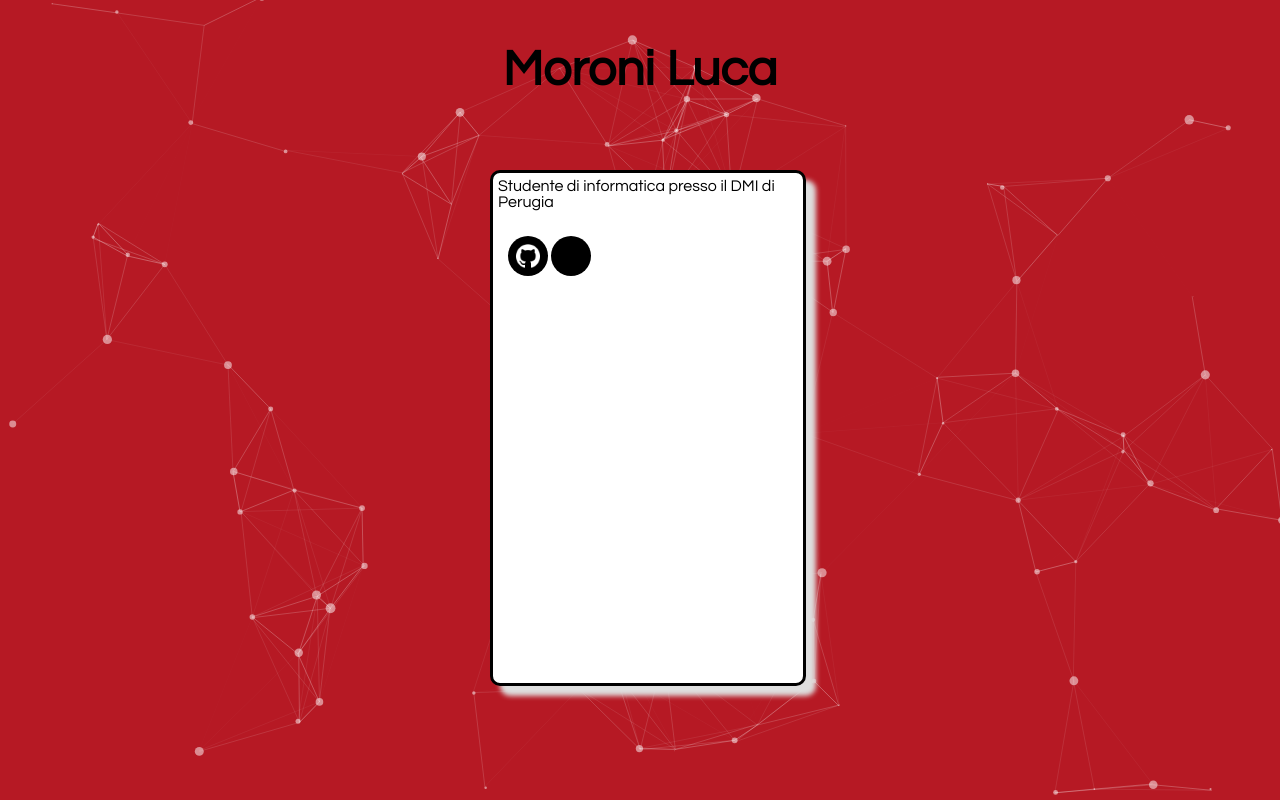
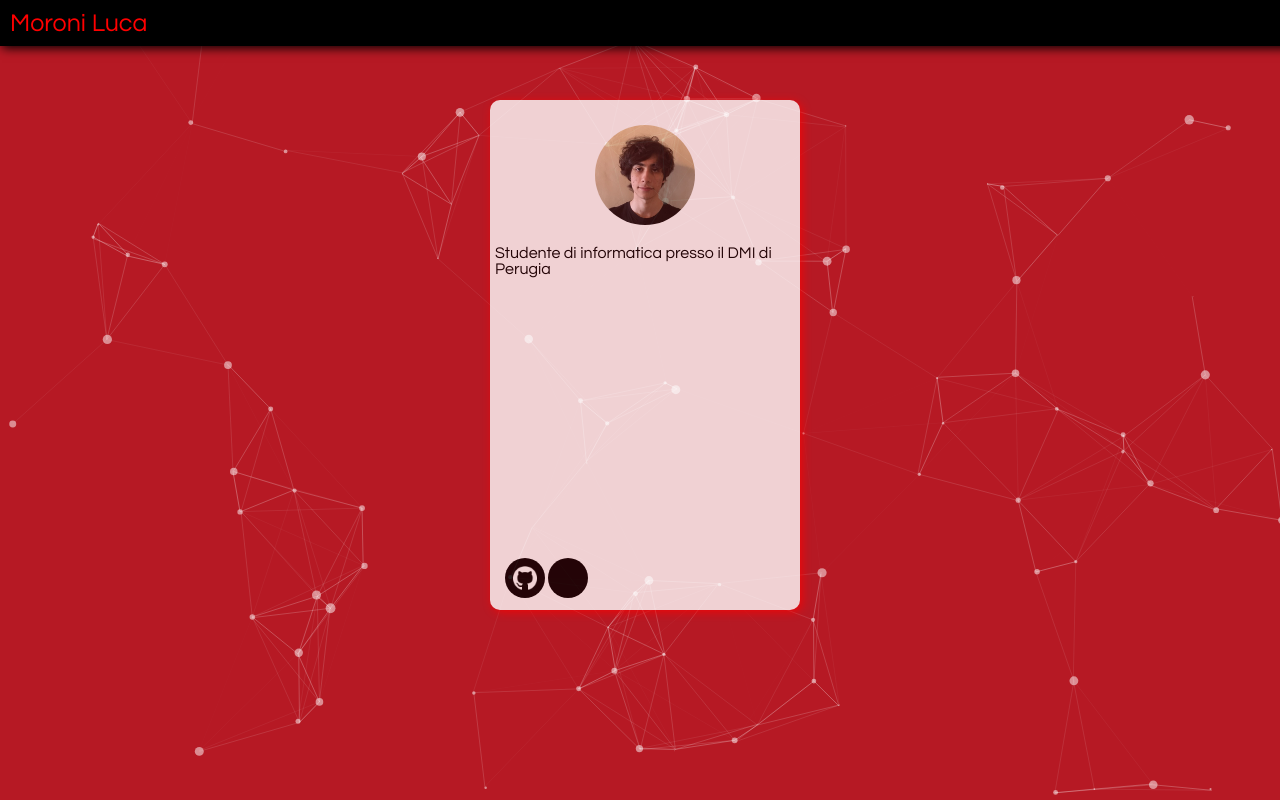
Before and after one commit to Andrew-Wyn/Andrew-Wyn.github.io, a plain HTML site: page index.html in a window 1280 px wide. Drawn offline with Linux system fonts and the light colour scheme.

Commit message:
colorfull

```diff
--- a/assets/lib/css/maincss.css
+++ b/assets/lib/css/maincss.css
@@ -7,10 +7,15 @@
   font-family: Century Gothic,CenturyGothic,AppleGothic,sans-serif;
 }
 .headline{
+  position: fixed;
+  top: 0px;
+  font-size: 25px;
+  width: 100%;
+  z-index: 100;
+  background-color: black;
+  color: red;
+  box-shadow: 2px 2px 10px black;
   padding: 10px;
-  font-size: 25px;
-  text-align: center;
-  height: 200px;
 }
 
 #particles-js {
@@ -30,16 +35,15 @@
   position: absolute;
   top: 50%;
   left: 50%;
-  margin-top: -230px;
+  margin-top: -300px;
   margin-left: -150px;
   background-color: white;
   height: 500px;
   width: 300px;
   border-radius: 10px;
-  border-style: solid;
-  border-color: black;
   padding: 5px;
-  box-shadow: 10px 10px 5px #dedede;
+  box-shadow: 2px 2px 10px red;
+  opacity: .8;
 }
 
 .listabtn{
@@ -77,3 +81,27 @@
   height: 24px;
   width: 24px;
 }
+
+.profileimgcontainer{
+  position: relative;
+  left: 50%;
+  margin-left: -50px;
+  height: 100px;
+  width: 100px;
+
+  margin-bottom: 20px;
+  margin-top: 20px;
+
+}
+
+.profileimgcontainer img{
+  width: 100%;
+  height: 100%;
+  border-radius: 100px;
+}
+
+.footercontainer{
+  position: absolute;
+  bottom: 0;
+  width: 100%;
+}
--- a/assets/lib/js/mainjs.js
+++ b/assets/lib/js/mainjs.js
@@ -1,17 +1,3 @@
 $(document).ready(function(){
-    ScrollReveal({ reset: true });
-    ScrollReveal().reveal('.headline');			// jQuery methods go here...
 
-    ScrollReveal().reveal('.headline', {
-        delay: 1000,
-        distance: '30px',
-        origin: 'right'
-    });
-    ScrollReveal().reveal('.container');			// jQuery methods go here...
-
-    ScrollReveal().reveal('.container', {
-        delay: 1000,
-        distance: '30px',
-        origin: 'bottom'
-    });
 });
--- a/index.html
+++ b/index.html
@@ -5,16 +5,21 @@
 	<div id="particles-js" ></div>
 	<div class="mainbody">
 		<div class="headline">
-			<h1>Moroni Luca</h1>
+			Moroni Luca
 		</div>
 		<div class="body">
-				<div class="container transationcontaier">
+				<div class="container">
+					<div class="profileimgcontainer">
+						<img src="assets/img/hello.jpeg">
+					</div>
 					<div>
 						Studente di informatica presso il DMI di Perugia<br><br>
-						<ul class="listabtn">
-							<li> <a href="https://github.com/Andrew-Wyn"><button class="btngit"><img src="assets/img/github.png"></button></a> </li>
-							<li> <a href="https://github.com/Andrew-Wyn"><button class="btngit"></button></a> </li>
-						</ul>
+					</div>
+					<div class="footercontainer">
+							<ul class="listabtn">
+								<li> <a href="https://github.com/Andrew-Wyn"><button class="btngit"><img src="assets/img/github.png"></button></a> </li>
+								<li> <a href="https://github.com/Andrew-Wyn"><button class="btngit"></button></a> </li>
+							</ul>
 					</div>
 				</div>
 		</div>
```
Also changed, not shown: assets/img/hello.jpeg (added).
